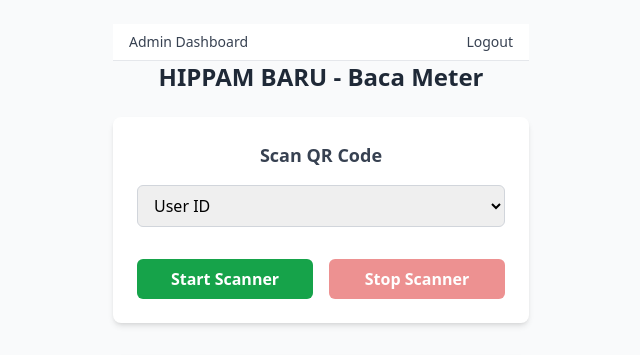
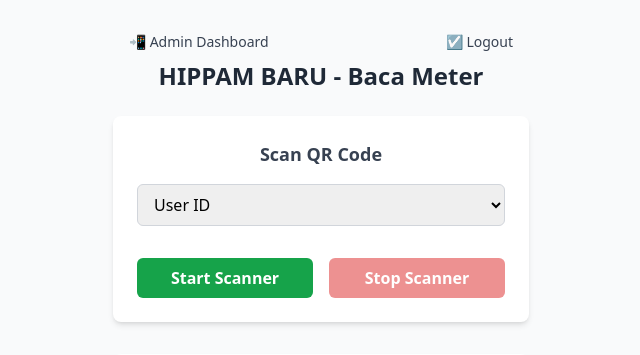
Before and after one commit to bonzoholda/cdws_meter_app, a FastAPI app: page / in a window 1280 px wide. Shown: the top 355 px of the page, without its empty margins (319-959 px from the left). Run offline with FastAPI, Linux system fonts and the light colour scheme; the visitor is signed in with stand-in values (Sample User, id 1); parts of the project's set-up code (start-up, migrations or seed data) failed here and were passed over; some libraries are stand-ins or nearby versions.

Commit message:
Update index.html

```diff
--- a/app/templates/index.html
+++ b/app/templates/index.html
@@ -8,13 +8,13 @@
   <!-- Html5Qrcode from CDN -->
   <script src="https://cdn.jsdelivr.net/npm/html5-qrcode/minified/html5-qrcode.min.js"></script>
 </head>
-<nav class="w-full bg-white border-b border-gray-200 text-sm text-gray-700">
+<nav class="w-full bg-gray-50 text-sm text-gray-700">
   <div class="max-w-7xl mx-auto px-4 py-2 flex justify-between items-center">
     <div>
-      <a href="/admin" class="hover:text-blue-600 transition">Admin Dashboard</a>
+      <a href="/admin" class="hover:text-blue-600 transition">📲 Admin Dashboard</a>
     </div>
     <div>
-      <a href="/logout" class="hover:text-red-500 transition">Logout</a>
+      <a href="/logout" class="hover:text-red-500 transition">☑️ Logout</a>
     </div>
   </div>
 </nav>
```
